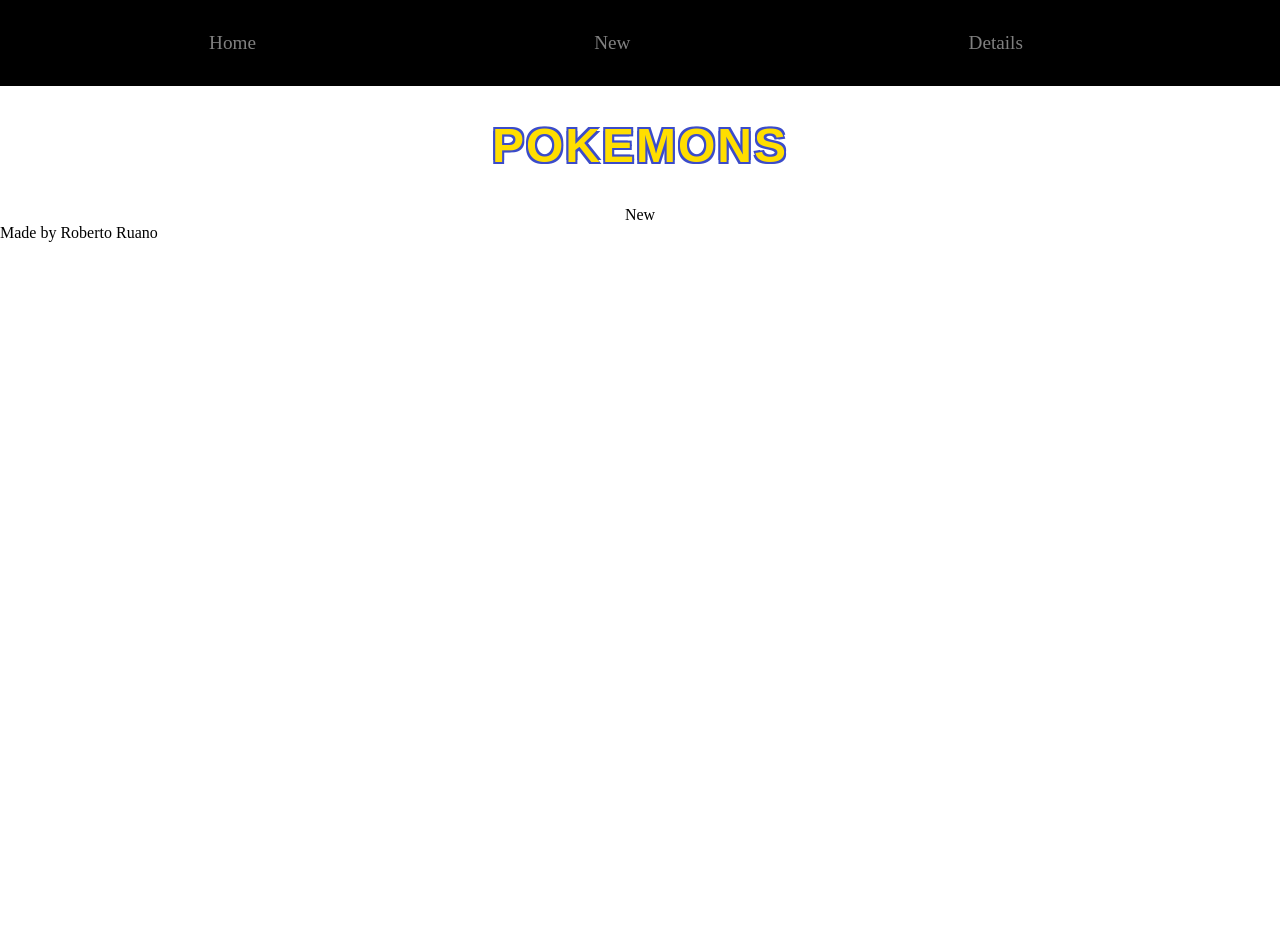
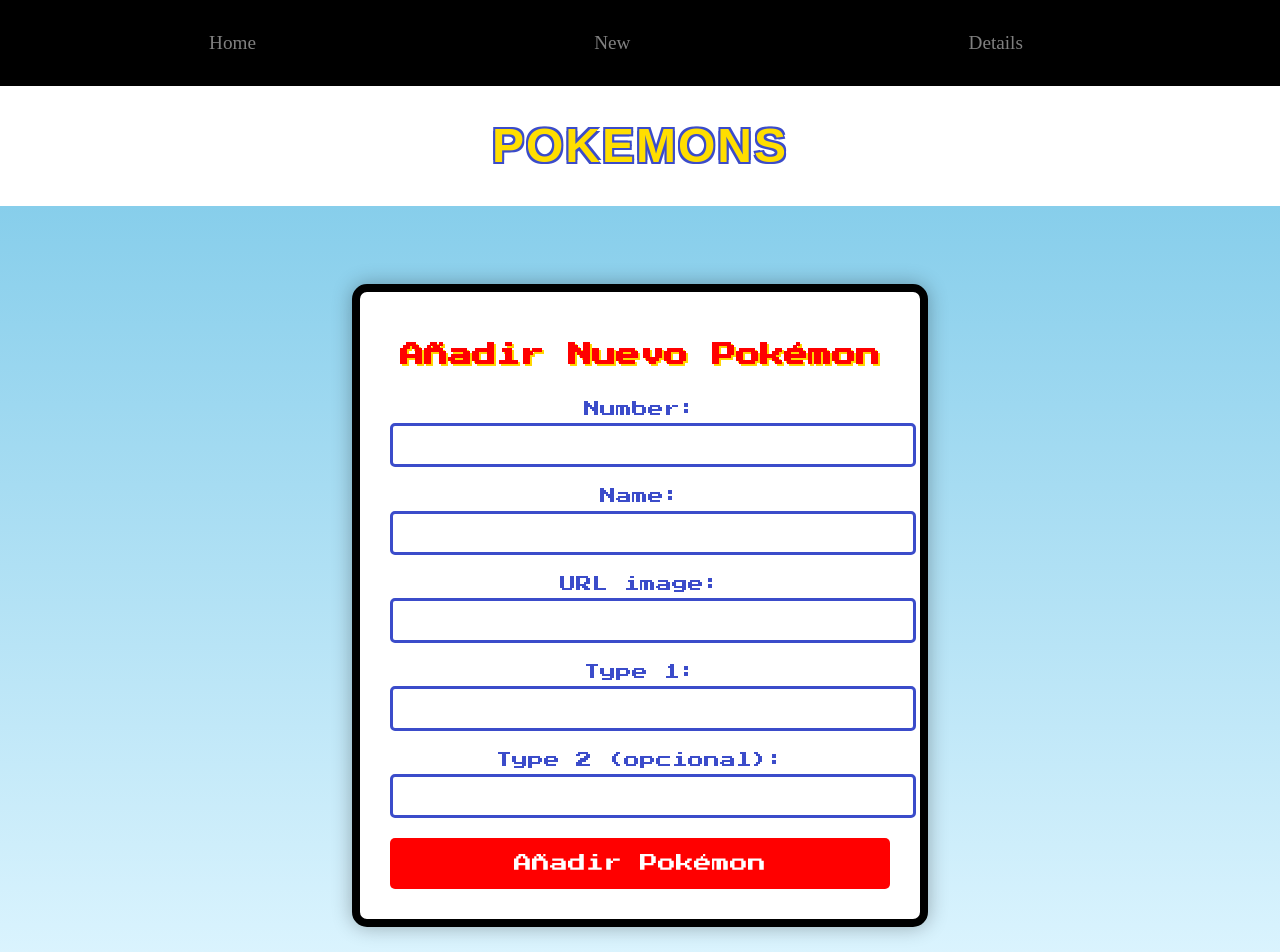
Before and after one commit to rruanom/PokeApp_React, a React (Vite) app: page /new in a window 1280 px wide. Shown: the top 952 px of the page. Before the commit the page ends 800 px from the top, so only its background shows below. Built offline with nearby package versions, Linux system fonts and the light colour scheme.

Commit message:
crear nuevo pokemon

```diff
--- a/src/App.jsx
+++ b/src/App.jsx
@@ -9,11 +9,11 @@
   // Creamos la variable pokeList para tener la lista de pokemon buscados
   const [pokeList, setPokeList] = useState([]);
 
-  /* const addPokemon = (newPokemon) => {
+   const addPokemon = (newPokemon) => {
     setPokeList([newPokemon, ...pokeList]);
-  } */
+  }
 
-  const listPokemon = { pokeList, setPokeList }
+  const listPokemon = { pokeList, addPokemon }
 
   return (
     <>
--- a/src/components/Main/Home/Home.jsx
+++ b/src/components/Main/Home/Home.jsx
@@ -5,23 +5,14 @@
 
 const Home = () => {
 
-  const {pokeList, setPokeList} = useContext(ListContext);
-  const [listaItems, setListaItems] = useState([])
-
-  useEffect(() => {
-    setPokeList(listaItems)
-  }, [listaItems]);
-
-  const addListaItems = (newPokemon) => {
-    setListaItems([newPokemon, ...listaItems]);
-  }
+  const {pokeList, addPokemon} = useContext(ListContext);
 
   return <section className="home">
     <article>
-    <Search pokeList={listaItems} addPokemon={addListaItems}/>
+    <Search pokeList={pokeList} addPokemon={addPokemon}/>
     </article>
     <article>
-    <ListaPokemon  pokeList={listaItems} />
+    <ListaPokemon  pokeList={pokeList} />
     </article>
   </section>
 };
--- a/src/components/Main/Home/ListaPokemon/PokeCard/PokeCard.jsx
+++ b/src/components/Main/Home/ListaPokemon/PokeCard/PokeCard.jsx
@@ -1,5 +1,6 @@
 import React from 'react';
 import '../PokeCard';
+import image_default from '../../../../../assets/pokeball_default.png';
 export default function PokeCard({ pokemon: { name, id, sprites, types } }) {
 
   const id1 = id;
@@ -13,12 +14,14 @@
   // Clase de tipo principal
   const typeClass = `type-${type1}`;
   return (
+
     <div className={`pokeCard ${typeClass}`}>
       <div className="pokeId">nº{id1}</div>
       <div className="pokeName">{name1}</div>
-      <img src={image1} alt={name1} />
+      <img src={image1 || image_default} alt={name1} />
       <div className="pokeType">{type1}</div>
       {type2 && <div className="pokeType">{type2}</div>}
     </div>
+
   );
 }
--- a/src/components/Main/New/New.jsx
+++ b/src/components/Main/New/New.jsx
@@ -1,7 +1,148 @@
-import React from "react";
+import React, { useState, useContext } from 'react';
+import { ListContext } from "../../../context/ListContext";
 
 const New = () => {
-  return <div>New</div>;
-};
+  const { addPokemon } = useContext(ListContext);
+
+  const [newPokemon, setNewPokemon] = useState({
+    id: '',
+    name: '',
+    sprites: {
+      other: {
+        "official-artwork": {
+          front_default: ''
+        }
+      }
+    },
+    types: [
+      { type: { name: '' } },
+      { type: { name: '' } }
+    ]
+  });
+
+  const handleChange = (e) => {
+    const { name, value } = e.target;
+    if (name === 'image') {
+      setNewPokemon(pokemon => ({
+        ...pokemon,
+        sprites: {
+          ...pokemon.sprites,
+          other: {
+            ...pokemon.sprites.other,
+            "official-artwork": {
+              ...pokemon.sprites.other["official-artwork"],
+              front_default: value
+            }
+          }
+        }
+      }));
+    } else if (name === 'type1' || name === 'type2') {
+      const typeIndex = name === 'type1' ? 0 : 1;
+      setNewPokemon(pokemon => ({
+        ...pokemon,
+        types: pokemon.types.map((type, index) =>
+          index === typeIndex ? { type: { name: value } } : type
+        )
+      }));
+    } else {
+      setNewPokemon(pokemon => ({
+        ...pokemon,
+        [name]: value
+      }));
+    }
+  };
+
+  const handleSubmit = (e) => {
+    e.preventDefault();
+    const pokemonToAdd = {
+      id: newPokemon.id,
+      name: newPokemon.name,
+      sprites: newPokemon.sprites,
+      types: newPokemon.types.filter(type => type.type.name !== '')
+    };
+    addPokemon(pokemonToAdd);
+    // Reiniciar el formulario
+    setNewPokemon({
+      id: '',
+      name: '',
+      sprites: {
+        other: {
+          "official-artwork": {
+            front_default: ''
+          }
+        }
+      },
+      types: [
+        { type: { name: '' } },
+        { type: { name: '' } }
+      ]
+    });
+    alert('Pokémon añadido con éxito!');
+  };
+
+  return (
+    <div className="new-pokemon-container">
+      <div className="new-pokemon-form">
+        <h2 className="form-title">Añadir Nuevo Pokémon</h2>
+        <form onSubmit={handleSubmit}>
+          <div className="form-group">
+            <label htmlFor="id">Number:</label>
+            <input
+              type="text"
+              id="id"
+              name="id"
+              value={newPokemon.id}
+              onChange={handleChange}
+              required
+            />
+          </div>
+          <div className="form-group">
+            <label htmlFor="name">Name:</label>
+            <input
+              type="text"
+              id="name"
+              name="name"
+              value={newPokemon.name}
+              onChange={handleChange}
+              required
+            />
+          </div>
+          <div className="form-group">
+            <label htmlFor="image">URL image:</label>
+            <input
+              type="url"
+              id="image"
+              name="image"
+              value={newPokemon.sprites.other["official-artwork"].front_default}
+              onChange={handleChange}
+              required
+            />
+          </div>
+          <div className="form-group">
+            <label htmlFor="type1">Type 1:</label>
+            <input
+              type="text"
+              id="type1"
+              name="type1"
+              value={newPokemon.types[0].type.name}
+              onChange={handleChange}
+              required
+            />
+          </div>
+          <div className="form-group">
+            <label htmlFor="type2">Type 2 (opcional):</label>
+            <input
+              type="text"
+              id="type2"
+              name="type2"
+              value={newPokemon.types[1].type.name}
+              onChange={handleChange}
+            />
+          </div>
+          <button type="submit" className="submit-btn">Añadir Pokémon</button>
+        </form>
+      </div>
+    </div>
+  );}
 
 export default New;
--- a/src/styles/components/_New.scss
+++ b/src/styles/components/_New.scss
@@ -0,0 +1,72 @@
+.new-pokemon-container {
+    display: flex;
+    justify-content: center;
+    align-items: center;
+    min-height: 100vh;
+    background: linear-gradient(to bottom, #87CEEB, #E0F6FF);
+    font-family: 'Press Start 2P', cursive; // Asegúrate de importar esta fuente
+  }
+
+  .new-pokemon-form {
+    background-color: #FFFFFF;
+    border: 8px solid #000000;
+    border-radius: 15px;
+    padding: 30px;
+    width: 90%;
+    max-width: 500px;
+    box-shadow: 0 0 20px rgba(0, 0, 0, 0.3);
+  }
+
+  .form-title {
+    text-align: center;
+    color: #FF0000;
+    margin-bottom: 30px;
+    font-size: 24px;
+    text-shadow: 2px 2px #FFD700;
+  }
+
+  .form-group {
+    margin-bottom: 20px;
+
+    label {
+      display: block;
+      margin-bottom: 5px;
+      color: #3B4CCA;
+    }
+
+    input {
+      width: 100%;
+      padding: 10px;
+      border: 3px solid #3B4CCA;
+      border-radius: 5px;
+      font-family: inherit;
+      font-size: 16px;
+
+      &:focus {
+        outline: none;
+        border-color: #FFD700;
+      }
+    }
+  }
+
+  .submit-btn {
+    display: block;
+    width: 100%;
+    padding: 15px;
+    background-color: #FF0000;
+    color: #FFFFFF;
+    border: none;
+    border-radius: 5px;
+    font-family: inherit;
+    font-size: 18px;
+    cursor: pointer;
+    transition: background-color 0.3s ease;
+
+    &:hover {
+      background-color: #CC0000;
+    }
+
+    &:active {
+      transform: scale(0.98);
+    }
+  }
--- a/src/styles/components/_PokeCard.scss
+++ b/src/styles/components/_PokeCard.scss
@@ -1,5 +1,6 @@
 .pokeCard {
     width: 13%;
+    min-width: 130px;
     border: 1px solid #ccc;
     border-radius: 10px;
     padding: 16px;
```
Also changed, not shown: src/assets/pokeball_default.png (added).
